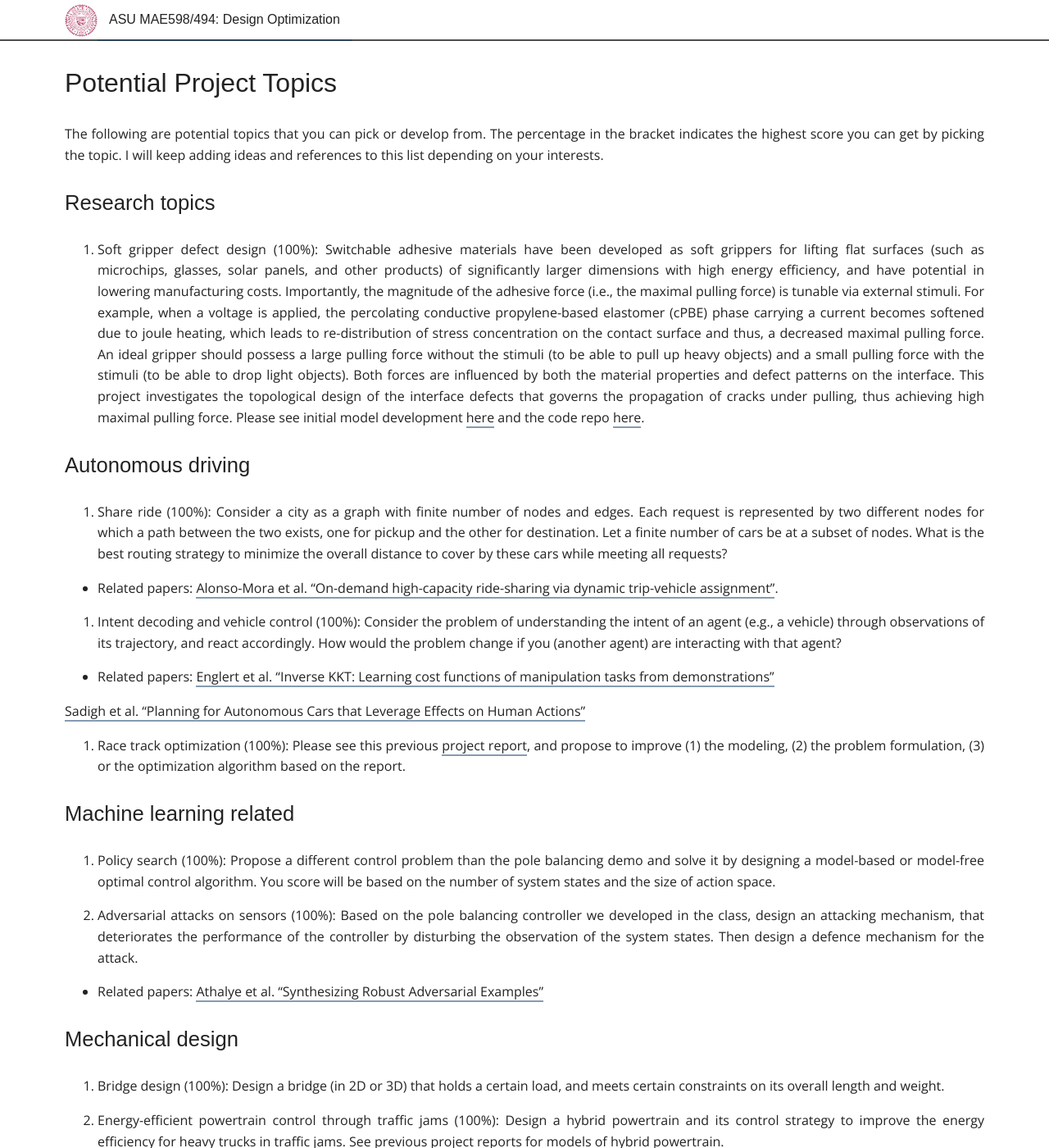
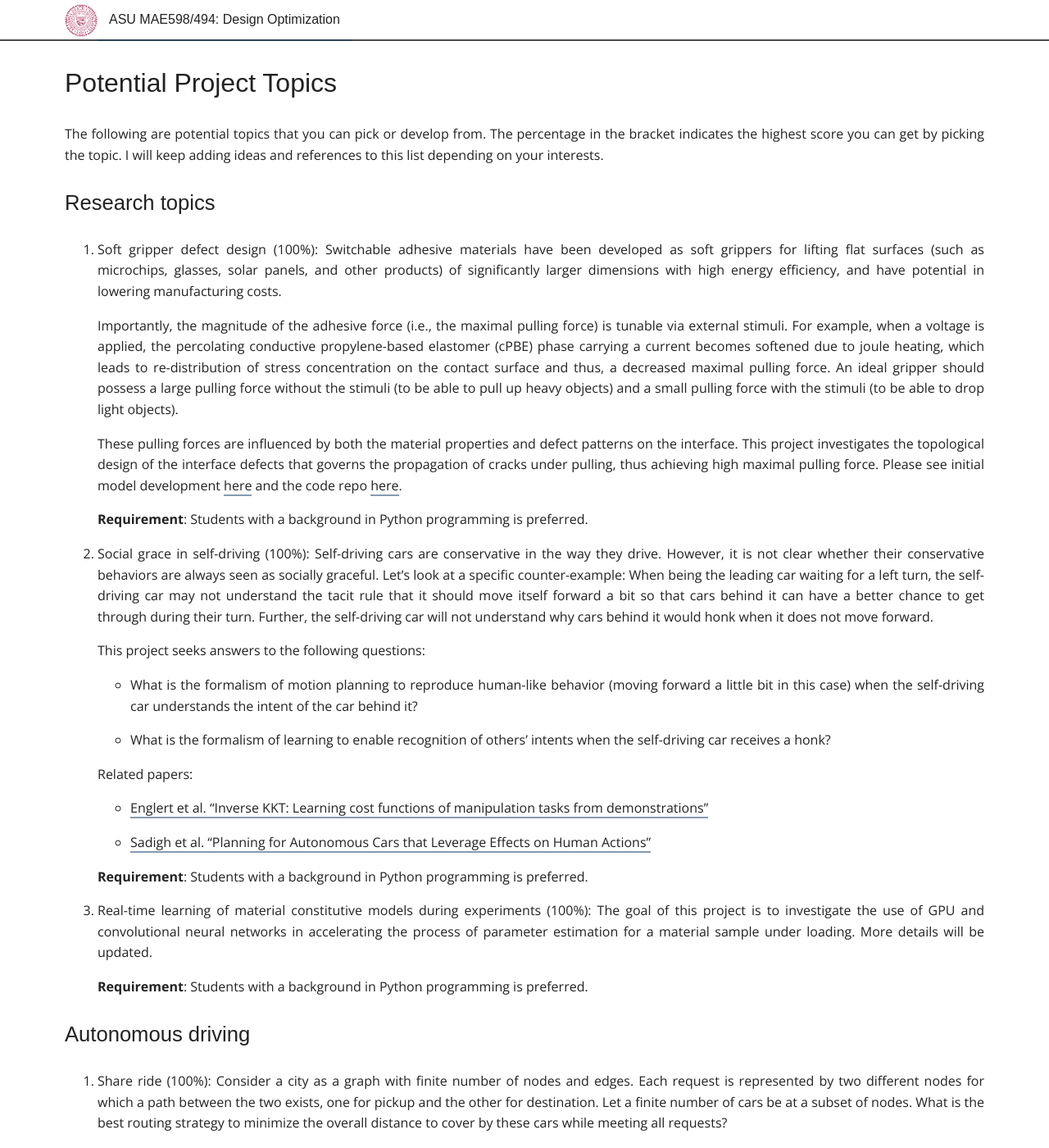
Before and after one commit to DesignInformaticsLab/DesignInformaticsLab.github.io, a Jekyll site: the page built from _posts/teaching/designopt/2017-10-14-designopt-project.md, in a window 1280 px wide and 1400 px high. Shown: the whole window at 82% size. Built offline with Jekyll 4.4.1, drawn with Linux system fonts in a browser that asks for light colours; some web fonts are replaced.

Commit message:
updated desopt homework

```diff
--- a/_posts/teaching/designopt/2017-10-14-designopt-project.md
+++ b/_posts/teaching/designopt/2017-10-14-designopt-project.md
@@ -15,22 +15,58 @@ your interests.
 
 ### Research topics
 1. Soft gripper defect design (100%): Switchable adhesive materials have been developed as
-soft grippers for lifting flat surfaces (such as microchips, glasses, solar panels, and
-other products) of significantly larger dimensions with high energy efficiency, and have
-potential in lowering manufacturing costs. Importantly, the magnitude of the adhesive
-force (i.e., the maximal pulling force) is tunable via external stimuli. For example,
-when a voltage is applied, the percolating conductive propylene-based elastomer (cPBE)
-phase carrying a current becomes softened due to joule heating, which leads to
-re-distribution of stress concentration on the contact surface and thus, a decreased
-maximal pulling force. An ideal gripper should possess a large pulling force without the stimuli
-(to be able to pull up heavy objects) and a small pulling force with the stimuli
-(to be able to drop light objects).
-Both forces are influenced by both the material properties and defect patterns on
-the interface. This project investigates the topological design of the interface defects
-that governs the propagation of cracks under pulling, thus achieving high maximal pulling
-force. Please see initial model development
-[here](http://designinformaticslab.github.io/_teaching/designopt/projects/DefectTopology.pdf)
-and the code repo [here](https://github.com/DesignInformaticsLab/fracture_network/tree/master).
+   soft grippers for lifting flat surfaces (such as microchips, glasses, solar panels, and
+   other products) of significantly larger dimensions with high energy efficiency, and have
+   potential in lowering manufacturing costs.
+
+   Importantly, the magnitude of the adhesive
+   force (i.e., the maximal pulling force) is tunable via external stimuli. For example,
+   when a voltage is applied, the percolating conductive propylene-based elastomer (cPBE)
+   phase carrying a current becomes softened due to joule heating, which leads to
+   re-distribution of stress concentration on the contact surface and thus, a decreased
+   maximal pulling force. An ideal gripper should possess a large pulling force without the stimuli
+   (to be able to pull up heavy objects) and a small pulling force with the stimuli
+   (to be able to drop light objects).
+
+   These pulling forces are influenced by both the material properties and defect patterns on
+   the interface. This project investigates the topological design of the interface defects
+   that governs the propagation of cracks under pulling, thus achieving high maximal pulling
+   force. Please see initial model development
+   [here](http://designinformaticslab.github.io/_teaching/designopt/projects/DefectTopology.pdf)
+   and the code repo [here](https://github.com/DesignInformaticsLab/fracture_network/tree/master).
+
+   **Requirement**: Students with a background in Python programming is preferred.
+
+2. Social grace in self-driving (100%): Self-driving cars are conservative
+   in the way they drive. However, it is not clear whether their conservative behaviors
+   are always seen as socially graceful. Let's look at a specific counter-example: When being the leading car waiting for a left turn, the self-driving car may not understand the tacit
+   rule that it should move itself forward a bit so that cars behind it can have a better
+   chance to get through during their turn. Further, the self-driving car will not understand
+   why cars behind it would honk when it does not move forward.
+
+   This project seeks answers to the following questions:
+
+   * What is the formalism of motion planning to reproduce human-like behavior (moving forward
+   a little bit in this case) when the self-driving car understands the intent of
+   the car behind it?
+
+   * What is the formalism of learning to enable recognition of others' intents when
+   the self-driving car receives a honk?
+
+   Related papers:
+
+   * [Englert et al. "Inverse KKT: Learning cost functions
+   of manipulation tasks from demonstrations"](http://journals.sagepub.com.ezproxy1.lib.asu.edu/doi/pdf/10.1177/0278364917745980)
+
+   * [Sadigh et al. "Planning for Autonomous Cars that Leverage Effects on Human Actions"](https://pdfs.semanticscholar.org/baef/0a1859fc0216c89289c69da88d6dc8399fc7.pdf)
+
+   **Requirement**: Students with a background in Python programming is preferred.
+
+3. Real-time learning of material constitutive models during experiments (100%): The goal of this project
+   is to investigate the use of GPU and convolutional neural networks in accelerating the
+   process of parameter estimation for a material sample under loading. More details will be updated.
+
+   **Requirement**: Students with a background in Python programming is preferred.
 
 ### Autonomous driving
 
@@ -41,17 +77,7 @@ Let a finite number of cars be at a subset of nodes. What is the best routing st
 
 * Related papers: [Alonso-Mora et al. "On-demand high-capacity ride-sharing via dynamic trip-vehicle assignment"](http://www.pnas.org/content/early/2017/01/01/1611675114.full).
 
-2. Intent decoding and vehicle control (100%): Consider the problem of understanding
-the intent of an agent (e.g., a vehicle) through observations of its trajectory,
-and react accordingly.
-How would the problem change if you (another agent) are interacting with that agent?
-
-* Related papers: [Englert et al. "Inverse KKT: Learning cost functions
-of manipulation tasks from demonstrations"](http://journals.sagepub.com.ezproxy1.lib.asu.edu/doi/pdf/10.1177/0278364917745980)
-
-[Sadigh et al. "Planning for Autonomous Cars that Leverage Effects on Human Actions"](https://pdfs.semanticscholar.org/baef/0a1859fc0216c89289c69da88d6dc8399fc7.pdf)
-
-3. Race track optimization (100%): Please see this previous
+2. Race track optimization (100%): Please see this previous
 [project report](http://designinformaticslab.github.io/_teaching/designopt/projects/2015/desopt_2015_03.pdf), and
 propose to improve (1) the modeling, (2) the problem formulation, (3) or the optimization algorithm based on
 the report.
```
